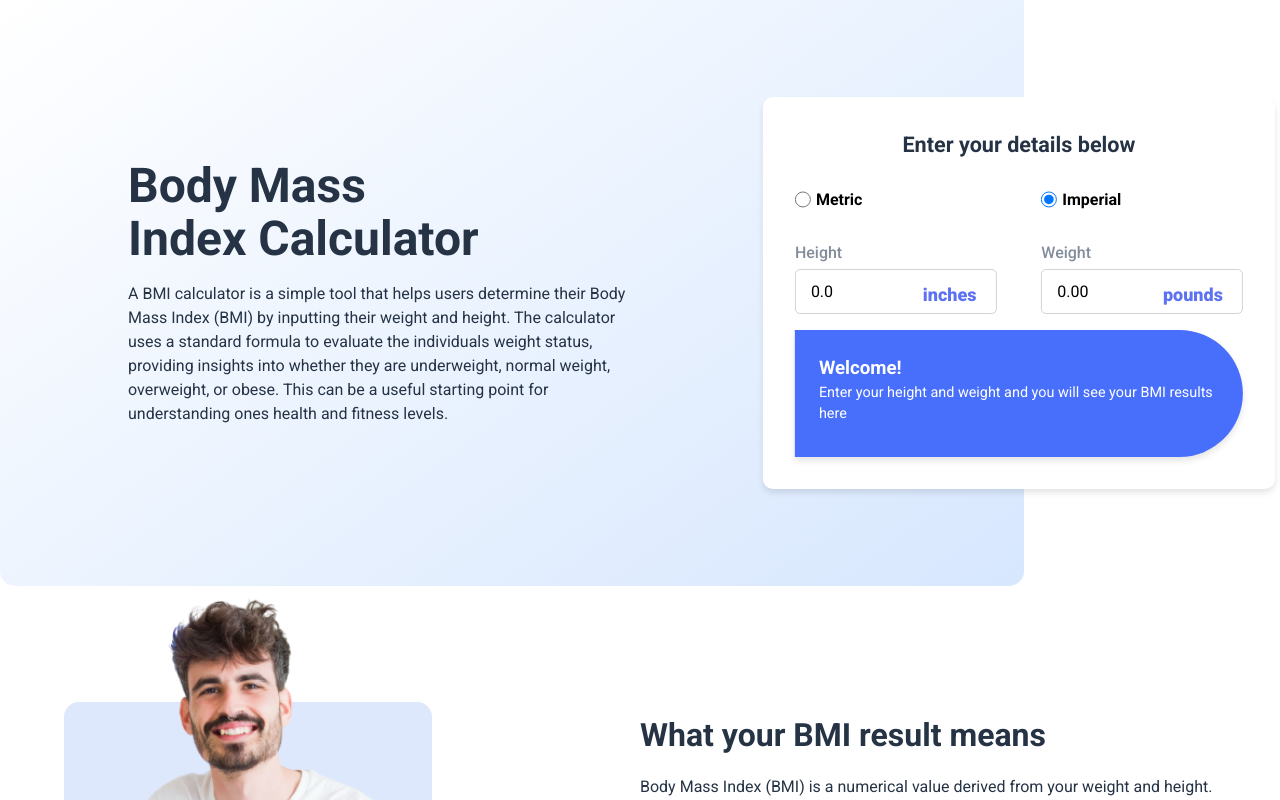
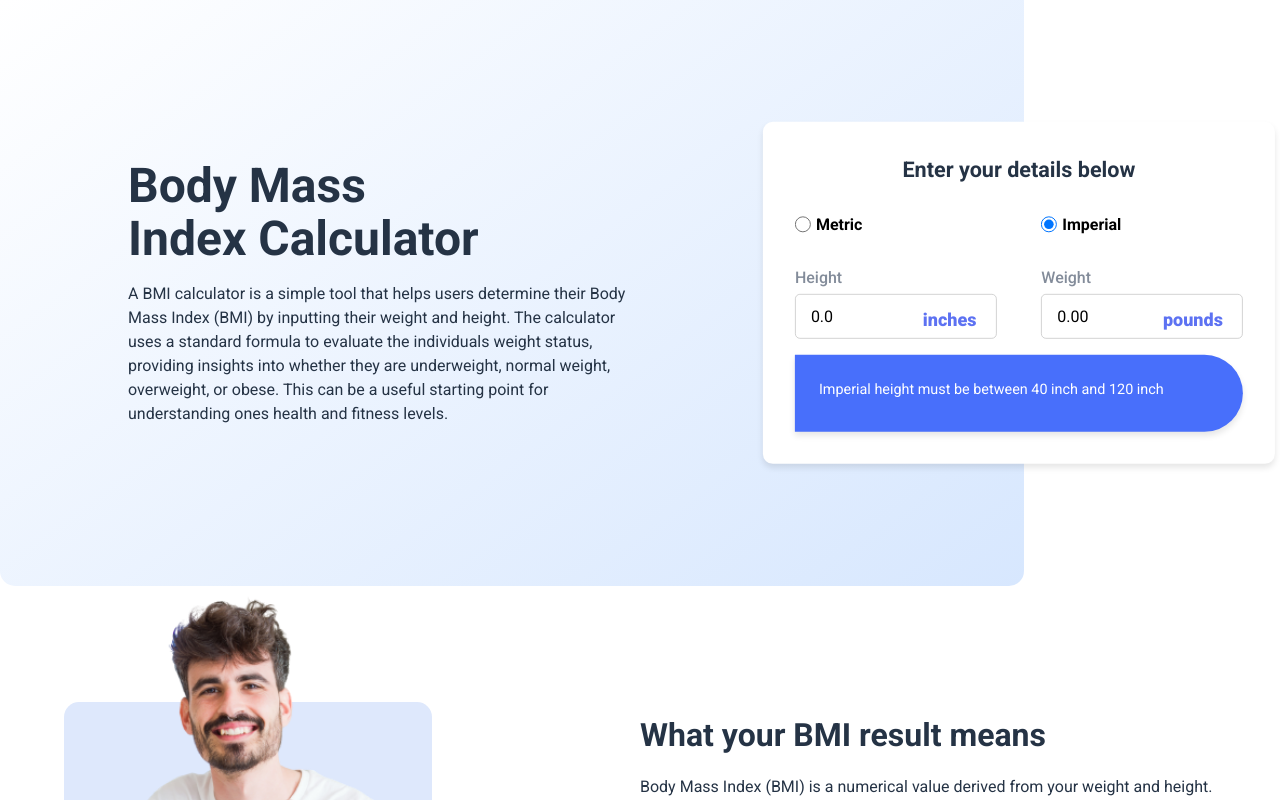
Before and after one commit to colinswan/bmi-calculator, a React (Vite) app: page / in a window 1280 px wide. Both pictures are taken after a click on the label "Imperial". Shown: the top 800 px of the page. Built offline with nearby package versions, Linux system fonts and the light colour scheme.

Commit message:
added in error handling

```diff
--- a/src/components/BMICalculator.jsx
+++ b/src/components/BMICalculator.jsx
@@ -12,11 +12,12 @@ import {
 
 function BMICalculator() {
   const [unit, setUnit] = useState("metric");
-  const [height, setHeight] = useState(null);
-  const [weight, setWeight] = useState(null);
+  const [height, setHeight] = useState("");
+  const [weight, setWeight] = useState("");
   const [bmi, setBmi] = useState(0);
   const [idealWeight, setIdealWeight] = useState([0, 0]);
   const [message, setMessage] = useState("");
+  const [error, setError] = useState("");
 
   const handleMetric = () => {
     if (unit === "imperial") {
@@ -35,12 +36,39 @@ function BMICalculator() {
   };
 
   useEffect(() => {
-    const calculatedBmi = calculateBmi(unit, weight, height);
-    const idealWeightRange = calculateIdealWeight(unit, height);
+    let error = false;
+    if (height && weight) {
+      if (unit === "metric") {
+        if (height < 100 || height > 300) {
+          setError("Metric height must be between 100cm and 300cm");
+          error = true;
+        } else if (weight < 10 || weight > 500) {
+          setError("Metric weight must be between 10kg and 500kg");
+          error = true;
+        }
+      } else if (unit === "imperial") {
+        if (height < 39.38 || height > 118.1) {
+          setError("Imperial height must be between 40 inch and 120 inch");
+          error = true;
+        } else if (weight < 22 || weight > 1102180) {
+          setError("Imperial weight must be between 22lb and 1100lb");
+          error = true;
+        }
+      }
 
-    setBmi(calculatedBmi);
-    setIdealWeight(idealWeightRange);
-    setMessage(getBmiMessage(calculatedBmi));
+      if (!error && height && weight) {
+        const calculatedBmi = calculateBmi(unit, weight, height);
+        const idealWeightRange = calculateIdealWeight(unit, height);
+        setBmi(calculatedBmi);
+        setIdealWeight(idealWeightRange);
+        setMessage(getBmiMessage(calculatedBmi));
+        setError("");
+      } else {
+        setBmi(0);
+        setIdealWeight([0, 0]);
+        setMessage("");
+      }
+    }
   }, [height, weight, unit]);
 
   return (
@@ -110,15 +138,9 @@ function BMICalculator() {
       </div>
 
       <div className="result__container">
-        {!bmi ? (
-          <>
-            <h3>Welcome!</h3>
-            <p>
-              Enter your height and weight and you will see your BMI results
-              here
-            </p>
-          </>
-        ) : (
+        {error ? (
+          <p>{error}</p>
+        ) : bmi && message ? (
           <div className="bmi__message-container">
             <div className="bmi__score">
               <h3>Your BMI is...</h3>
@@ -134,6 +156,14 @@ function BMICalculator() {
               </p>
             </div>
           </div>
+        ) : (
+          <>
+            <h3>Welcome!</h3>
+            <p>
+              Enter your height and weight and you will see your BMI results
+              here
+            </p>
+          </>
         )}
       </div>
     </div>
```
